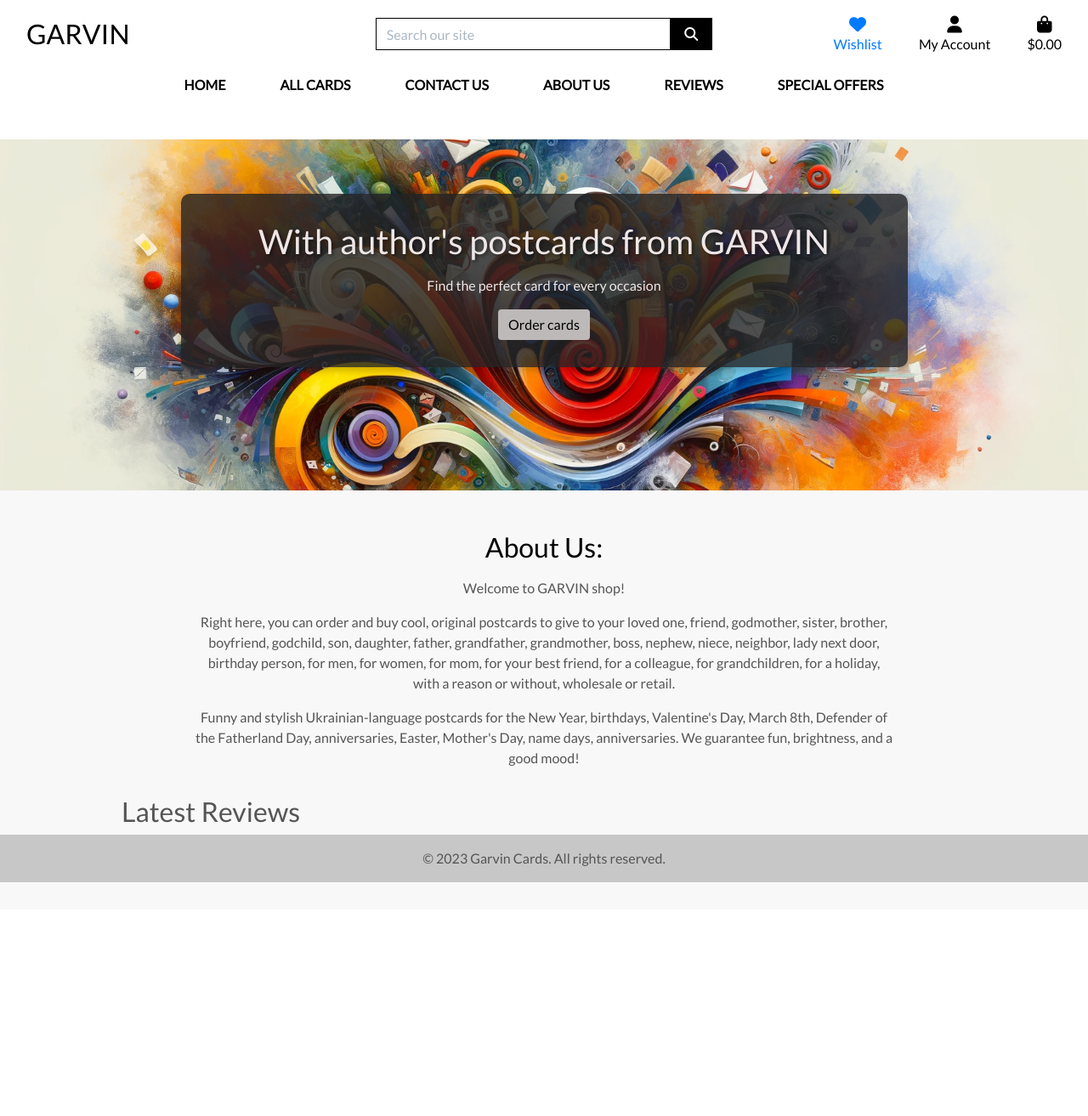
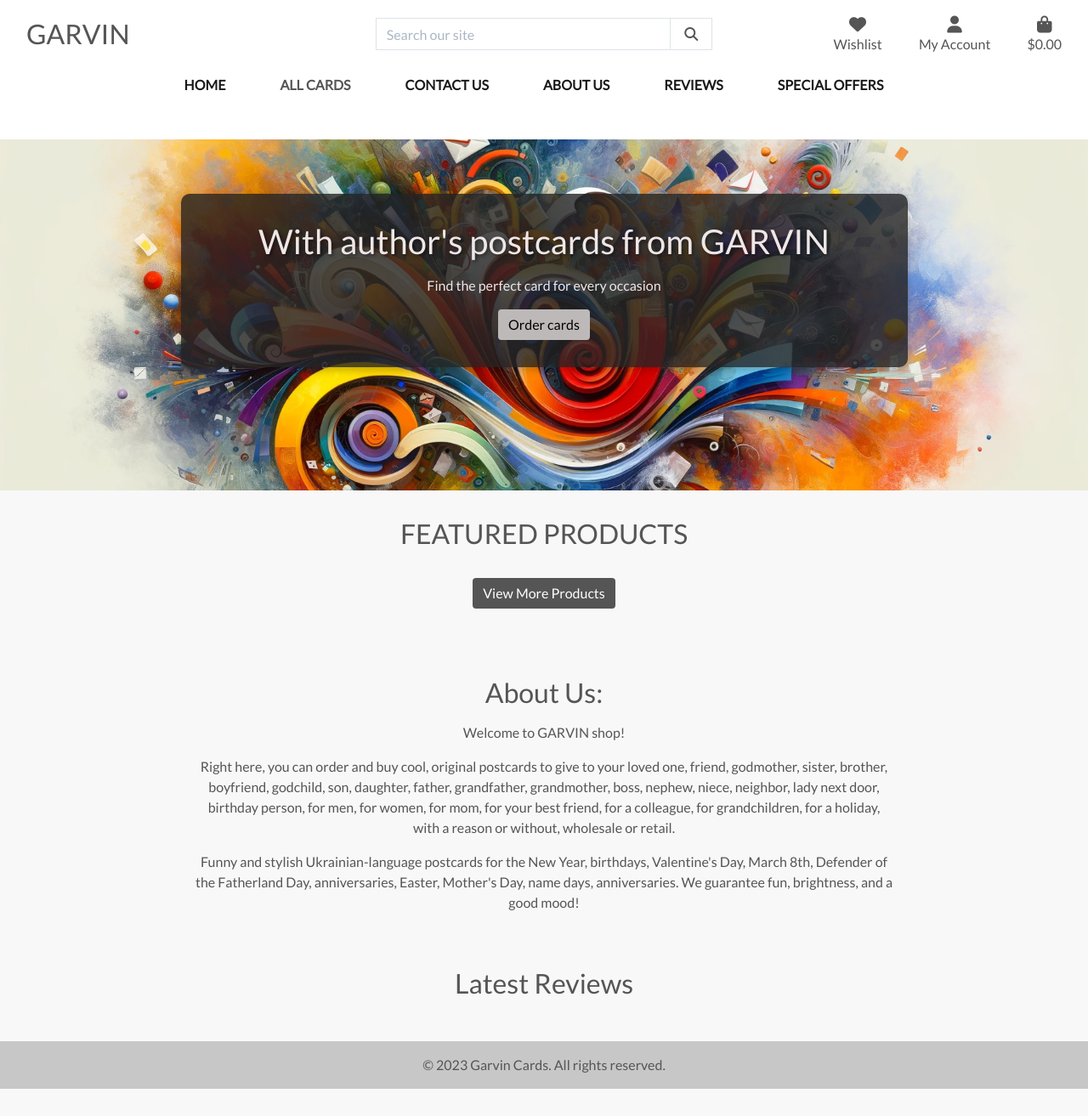
Before and after one commit to Julia-cloudname/garvin-shop, a Django app: page / in a window 1280 px wide. Shown: the whole page at 85% size. Before the commit the page ends 1038 px from the top, so only its background shows below. Run offline with Django 4.2, Linux system fonts and the light colour scheme; data that the repository does not hold is empty; some libraries are stand-ins or nearby versions.

```diff
--- a/home/templates/home/index.html
+++ b/home/templates/home/index.html
@@ -23,6 +23,32 @@
     </div>
 </section>
 
+<!-- Products Section -->
+<section id="products-preview-section" class="products-preview-section">
+    <div class="container">
+        <h2 class="logo-font">Featured Products</h2>
+        <div class="row">
+            {% for product in products %}
+                <div class="col-md-2 col-sm-4">
+                    <div class="product">
+                        <a href="{% url 'product_detail' product.id %}">
+                            <img class="card-img-top img-fluid" src="{{ product.thumbnail_image.url }}" alt="{{ product.name }}">
+                        </a>
+                        <div class="card-body">
+                            <h5 class="card-title">{{ product.name }}</h5>
+                            <p class="card-text">${{ product.price }}</p>
+                        </div>
+                    </div>
+                </div>
+            {% endfor %}
+        </div>
+        <div class="text-center mt-4">
+            <a href="{% url 'products' %}" class="btn btn-primary">View More Products</a>
+        </div>
+    </div>
+</section>
+
+
 <!-- About us -->
 <div id="about-us-section" class="container-fluid">
     <div class="row">
@@ -45,7 +71,7 @@
         <div class="row">
             {% for review in latest_reviews %}
                 <div class="col-md-3">
-                    <div class="review">
+                    <div class="review-item">
                         <h5>{{ review.user.username }}</h5>
                         <p>{{ review.content }}</p>
                         <small>{{ review.created_at }}</small>
@@ -56,4 +82,6 @@
     </div>
 </section>
 
+
+
 {% endblock %}
--- a/home/views.py
+++ b/home/views.py
@@ -5,7 +5,8 @@ def index(request):
     """ A view to return the index page """
 
     latest_reviews = Review.objects.order_by('-created_at')[:4]
-    return render(request, 'home/index.html', {'latest_reviews': latest_reviews})
+    products = Product.objects.all()[:6]
+    return render(request, 'home/index.html', {'latest_reviews': latest_reviews, 'products': products})
 
 def contact(request):
     """ A view to return the contact page """
--- a/static/css/base.css
+++ b/static/css/base.css
@@ -2,11 +2,20 @@ html {
     height: 100%;
 }
 
-/* Main layout container */
-.layout {
-    height: 100%;
-    visibility: inherit;
-    color: #030303;
+/* Elements */
+.logo-font,
+.navbar-brand,
+.nav-link,
+.nav-item,
+.dropdown,
+.dropdown-item,
+.navbar-nav .nav-link.active,
+.card-title,
+#about-us-section h1,
+.input-group>.input-group-append>.btn,
+.navbar-nav .nav-link
+{
+    color: #555;
 }
 
 /* Banner */
@@ -85,23 +94,6 @@ body {
     width: fit-content;
 }
 
-.shop-now-button {
-    background: black;
-    color: white;
-    min-width: 260px;
-}
-
-.btn-black {
-    background: black;
-    color: white;
-}
-
-.btn-outline-black {
-    background: white;
-    color: black !important;
-    /* use important to override link colors for <a> elements */
-    border: 1px solid black;
-}
 
 .shop-now-button:hover,
 .shop-now-button:active,
@@ -114,15 +106,15 @@ body {
 }
 
 .text-black {
-    color: #000 !important;
+    color: #555!important;
 }
 
 .border-black {
-    border: 1px solid black !important;
+    border: 1px solid #555!important;
 }
 
 .bg-black {
-    background: #000 !important;
+    background: #555!important;
 }
 
 .overlay {
@@ -136,7 +128,7 @@ body {
 }
 
 a.category-badge>span.badge:hover {
-    background: #212529 !important;
+    background: #555 !important;
     color: #fff !important;
 }
 
@@ -157,6 +149,18 @@ a.category-badge>span.badge:hover {
 input[name='q']::placeholder {
     color: #aab7c4;
 }
+
+.btn-primary {
+    background-color:  #555;
+    border: none;
+    color: white;
+}
+
+.btn-primary:hover {
+    background-color: #333;
+    color: white;
+}
+
 
 /* ------------------------------- bootstrap toasts */
 
@@ -181,7 +185,7 @@ input[name='q']::placeholder {
     height: 0;
     border-left: 4px solid transparent;
     border-right: 4px solid transparent;
-    border-bottom: 10px solid black;
+    border-bottom: 10px solid #555;
     position: absolute;
     top: -10px;
     right: 36px;
@@ -232,6 +236,11 @@ input[name='q']::placeholder {
     background-color: #f8f8f8;
 }
 
+#about-us-section h1 {
+    font-size: 2rem;
+    margin-bottom: 1rem;
+}
+
 #about-us-section .about {
     max-width: 855px;
     margin: auto;
@@ -239,16 +248,124 @@ input[name='q']::placeholder {
     text-align: center;
 }
 
-#about-us-section h1 {
-    color: #030303;
-    font-size: 2rem;
-    margin-bottom: 1rem;
-}
-
 #about-us-section p {
     color: #555;
     font-size: 1rem;
     line-height: 1.5;
+}
+/* Styles for the product preview section */
+.products-preview-section {
+    padding: 2rem 0;
+    background-color: #f8f8f8;
+}
+.products-preview-section h2 {
+    text-align: center;
+}
+
+
+.products-preview-section .product {
+    margin-bottom: 1.5rem;
+    text-align: center;
+}
+
+.products-preview-section .product img {
+    max-width: 100%;
+    height: auto;
+    border-radius: 10px;
+    object-fit: cover;
+}
+
+.products-preview-section .product .card-body {
+    padding: 0.5rem;
+}
+
+
+.products-preview-section .product .card-title,
+.products-preview-section .product .card-text {
+    font-size: 0.9rem;
+    color: #555;
+}
+
+.products-preview-section .product .card-title {
+    margin-bottom: 0.5rem;
+}
+
+/* Container for all reviews */
+.reviews-container {
+    max-width: 800px;
+    margin: auto;
+    padding: 1rem;
+    background-color: #f8f8f8;
+    border-radius: 10px;
+    box-shadow: 0 2px 4px rgba(0, 0, 0, 0.1);
+}
+
+/* Individual review item */
+.review-item {
+    border-bottom: 1px solid #ddd;
+    padding: 1rem;
+    text-align: center;
+}
+
+.review-item:last-child {
+    border-bottom: none;
+}
+
+.review-item h5 {
+    color: #333;
+    margin-bottom: 0.5rem;
+}
+
+.review-item p {
+    color: #555;
+    font-size: 0.9rem;
+    font-style: italic;
+}
+
+.review-item small {
+    color: #777;
+    display: block;
+    margin-top: 0.5rem;
+}
+
+/* Styles for the reviews section on the main page */
+.reviews-section {
+    padding: 2rem 0;
+}
+
+.reviews-section .row {
+    margin: 0;
+}
+
+.reviews-section h2 {
+    text-align: center;
+    margin-bottom: 1rem;
+}
+
+
+.reviews-section .review-item {
+    background-color: #f8f8f8;
+    padding: 1rem;
+    margin-bottom: 1rem;
+    border: 1px solid #ddd;
+    border-radius: 5px;
+    box-shadow: 0 2px 4px rgba(0, 0, 0, 0.1);
+    height: 100%;
+}
+
+.reviews-section .review-item h5 {
+    margin-bottom: 0.5rem;
+}
+
+.reviews-section .review-item p {
+    font-size: 0.9rem;
+    color: #555;
+    margin-bottom: 0.5rem;
+}
+
+.reviews-section .review-item small {
+    font-size: 0.8rem;
+    color: #777;
 }
 
 
@@ -272,7 +389,7 @@ input[name='q']::placeholder {
 }
 
 .allauth-form-inner-content input {
-    border-color: #000;
+    border-color: #555;
     border-radius: 0;
 }
 
@@ -296,8 +413,8 @@ input[name='q']::placeholder {
     -moz-user-select: none;
     -ms-user-select: none;
     user-select: none;
-    background-color: #000;
-    border: 1px solid #000;
+    background-color: #555;
+    border: 1px solid #555;
     padding: .375rem .75rem;
     font-size: 1rem;
     line-height: 1.5;
@@ -375,6 +492,11 @@ input[name='q']::placeholder {
 }
 
 @media (max-width: 768px) {
+
+    .reviews-section .review-item {
+        margin-bottom: 1rem;
+    }
+
     .banner {
         padding: 2rem 0;
         height: auto;
@@ -396,4 +518,7 @@ input[name='q']::placeholder {
         max-width: 100%;
         padding: 1rem;
     }
+    .products-preview-section .product {
+        margin-bottom: 1rem;
+    }
 }
--- a/templates/base.html
+++ b/templates/base.html
@@ -51,16 +51,16 @@
         <div id="topnav" class="row bg-white pt-lg-2 d-none d-lg-flex">
             <div class="col-12 col-lg-4 my-auto py-1 py-lg-0 text-center text-lg-left">
                 <a href="{% url 'home' %}" class="nav-link main-logo-link">
-                    <h2 class="logo-font text-black my-0">Garvin</h2>
+                    <h2 class="logo-font my-0">Garvin</h2>
                 </a>
             </div>
             <div class="col-12 col-lg-4 my-auto py-1 py-lg-0">
                 <form method="GET" action="{% url 'products' %}">
                     <div class="input-group w-100">
-                        <input class="form-control border border-black rounded-0" type="text" name="q"
+                        <input class="form-control border rounded-0" type="text" name="q"
                             placeholder="Search our site">
                         <div class="input-group-append">
-                            <button class="form-control btn btn-black border border-black rounded-0" type="submit">
+                            <button class="form-control btn border rounded-0" type="submit">
                                 <span class="icon">
                                     <i class="fas fa-search"></i>
                                 </span>
@@ -82,7 +82,7 @@
                     </li>
                     <!-- Account menu -->
                     <li class="list-inline-item dropdown">
-                        <a class="text-black nav-link" href="#" id="user-options" data-toggle="dropdown"
+                        <a class=" nav-link" href="#" id="user-options" data-toggle="dropdown"
                             aria-haspopup="true" aria-expanded="false">
                             <div class="text-center">
                                 <div><i class="fas fa-user fa-lg"></i></div>
@@ -104,7 +104,7 @@
                     </li>
                     <!-- Bag -->
                     <li class="list-inline-item">
-                        <a class="{% if grand_total %}text-info font-weight-bold{% else %}text-black{% endif %} nav-link"
+                        <a class="{% if grand_total %}text-info font-weight-bold{% else %}{% endif %} nav-link"
                             href="{% url 'view_bag' %}">
                             <div class="text-center">
                                 <div><i class="fas fa-shopping-bag fa-lg"></i></div>
--- a/templates/includes/main-nav.html
+++ b/templates/includes/main-nav.html
@@ -1,7 +1,7 @@
 <div class="collapse navbar-collapse" id="main-nav">
     <ul class="navbar-nav w-auto mx-auto">
         <li class="nav-item">
-            <a class="nav-link active logo-font font-weight-bold nav-link text-black mr-5" id="home-page" aria-current="page" href="{% url 'home' %}">Home</a>
+            <a class="nav-link active logo-font font-weight-bold mr-5" id="home-page" aria-current="page" href="{% url 'home' %}">Home</a>
         </li>
 
         <li class="nav-item dropdown">
@@ -18,19 +18,19 @@
         </li>
 
         <li class="nav-item">
-            <a class="nav-link active logo-font font-weight-bold nav-link text-black mr-5" id="contacts" aria-current="page" href="{% url 'contact' %}">Contact us</a>
+            <a class="nav-link active logo-font font-weight-bold mr-5" id="contacts" aria-current="page" href="{% url 'contact' %}">Contact us</a>
         </li>
 
         <li class="nav-item">
-            <a class="nav-link active logo-font font-weight-bold nav-link text-black mr-5" id="about-us" aria-current="page" href="#about-us-section">About us</a>
+            <a class="nav-link active logo-font font-weight-bold mr-5" id="about-us" aria-current="page" href="#about-us-section">About us</a>
         </li>
 
         <li class="nav-item">
-            <a class="nav-link active logo-font font-weight-bold nav-link text-black mr-5" id="reviews" aria-current="page" href="#reviews-section">Reviews</a>
+            <a class="nav-link active logo-font font-weight-bold mr-5" id="reviews" aria-current="page" href="#reviews-section">Reviews</a>
         </li>
 
         <li class="nav-item">
-            <a class="nav-link active logo-font font-weight-bold nav-link text-black mr-5" id="special-offers" aria-current="page" href="{% url 'special_offers' %}">Special offers</a>
+            <a class="nav-link active logo-font font-weight-bold mr-5" id="special-offers" aria-current="page" href="{% url 'special_offers' %}">Special offers</a>
         </li>
     </ul>
 </div>
--- a/templates/includes/mobile-top-header.html
+++ b/templates/includes/mobile-top-header.html
@@ -1,5 +1,5 @@
 <li class="list-inline-item">
-    <a class="text-black nav-link d-block d-lg-none" href="#" id="mobile-search" data-toggle="dropdown" aria-haspopup="true" aria-expanded="false">
+    <a class="nav-link d-block d-lg-none" href="#" id="mobile-search" data-toggle="dropdown" aria-haspopup="true" aria-expanded="false">
         <div class="text-center">
             <div><i class="fas fa-search fa-lg"></i></div>
             <p class="my-0">Search</p>
@@ -8,9 +8,9 @@
     <div class="dropdown-menu border-0 w-100 p-3 rounded-0 my-0" aria-labelledby="mobile-search">
         <form class="form" method="GET" action="{% url 'products' %}">
             <div class="input-group w-100">
-                <input class="form-control border border-black rounded-0" type="text" name="q" placeholder="Search our site">
+                <input class="form-control border rounded-0" type="text" name="q" placeholder="Search our site">
                 <div class="input-group-append">
-                    <button class="form-control form-control btn btn-black border border-black rounded-0" type="submit">
+                    <button class="form-control form-control btn border rounded-0" type="submit">
                         <span class="icon">
                             <i class="fas fa-search"></i>
                         </span>
@@ -30,7 +30,7 @@
     </a>
 </li>
 <li class="list-inline-item dropdown">
-    <a class="text-black nav-link d-block d-lg-none" href="#" id="user-options" data-toggle="dropdown" aria-haspopup="true" aria-expanded="false">
+    <a class="nav-link d-block d-lg-none" href="#" id="user-options" data-toggle="dropdown" aria-haspopup="true" aria-expanded="false">
         <div class="text-center">
             <div><i class="fas fa-user fa-lg"></i></div>
             <p class="my-0">My Account</p>
@@ -51,7 +51,7 @@
 </li>
 
 <li class="list-inline-item">
-    <a class="{% if grand_total %}text-primary font-weight-bold{% else %}text-black{% endif %} nav-link d-block d-lg-none" href="{% url 'view_bag' %}">
+    <a class="{% if grand_total %}text-primary font-weight-bold{% else %}{% endif %} nav-link d-block d-lg-none" href="{% url 'view_bag' %}">
         <div class="text-center">
             <div><i class="fas fa-shopping-bag fa-lg"></i></div>
             <p class="my-0">
```
Also changed, not shown: products/templates/products/product_detail.html (+9 -8 lines).
